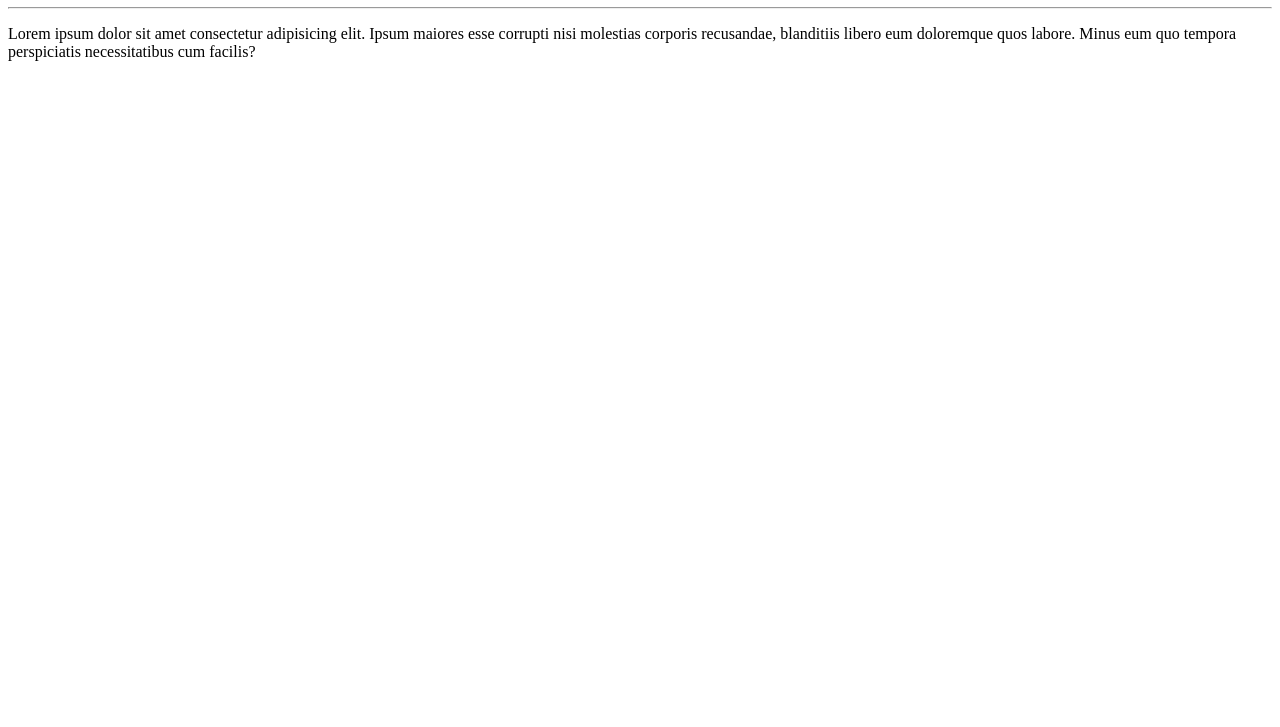
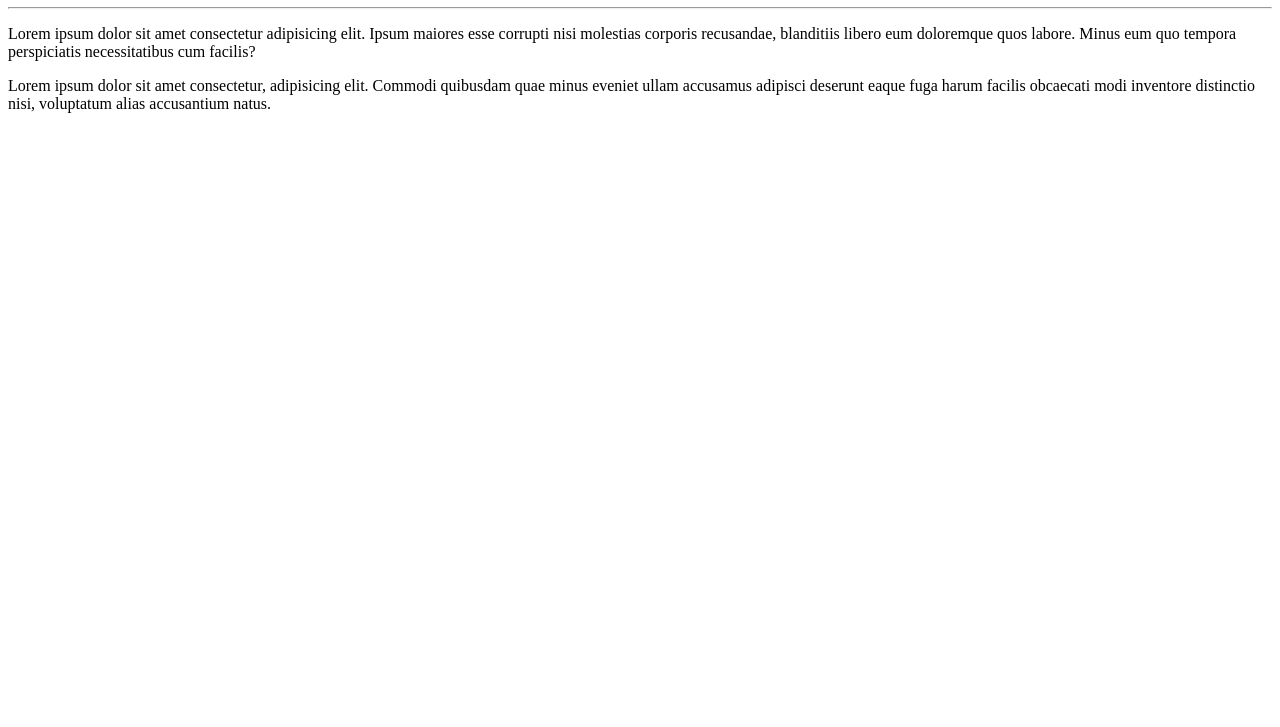
Before and after one commit to Jhon-Jackson/Repositorios, a plain HTML site: page site-eemplo/index.html in a window 1280 px wide. Shown: the part 73-800 px from the top of the page. Drawn offline with Linux system fonts and the light colour scheme.

Commit message:
adicionei mais um paragrafo

```diff
--- a/site-eemplo/index.html
+++ b/site-eemplo/index.html
@@ -9,5 +9,6 @@
     <h1>olá , mundo</h1>
     <hr>
     <p>Lorem ipsum dolor sit amet consectetur adipisicing elit. Ipsum maiores esse corrupti nisi molestias corporis recusandae, blanditiis libero eum doloremque quos labore. Minus eum quo tempora perspiciatis necessitatibus cum facilis?</p>
+    <p>Lorem ipsum dolor sit amet consectetur, adipisicing elit. Commodi quibusdam quae minus eveniet ullam accusamus adipisci deserunt eaque fuga harum facilis obcaecati modi inventore distinctio nisi, voluptatum alias accusantium natus.</p>
 </body>
 </html>
```
